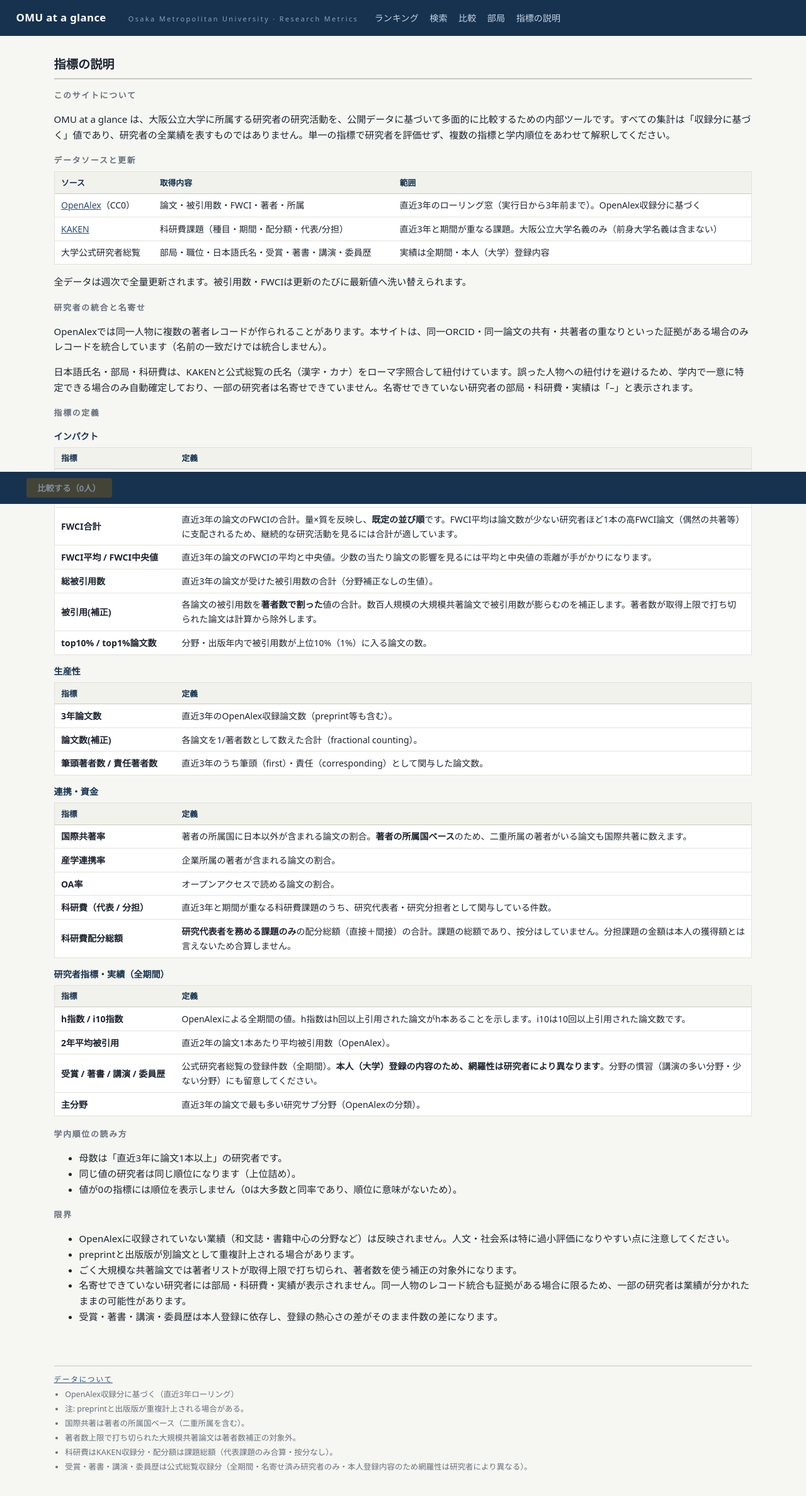
After one commit to daiju-ueda/omu_at_a_glance, a Python web app: template web/templates/about.html in a window 1280 px wide. The commit adds this page. Shown: the whole page at 63% size. Run offline with Jinja, Linux system fonts and the light colour scheme; the template is opened without the code that fills it, so the values that code supplies are empty.

Commit message:
feat: 指標説明ページ（/about）

```diff
--- a/web/static/style.css
+++ b/web/static/style.css
@@ -242,6 +242,11 @@ footer .foot-title {
 footer ul { margin: 0; padding-left: 1.1rem; }
 footer li { margin-bottom: 0.15rem; }
 
+/* ===== 指標説明ページ ===== */
+.metric-section h4 { margin: 0.9rem 0 0.35rem; font-size: 0.88rem; color: var(--indigo-deep); }
+.metric-section table { margin-bottom: 0.4rem; }
+table.defs td:first-child { white-space: nowrap; font-weight: 600; width: 12rem; }
+
 /* ===== responsive ===== */
 @media (max-width: 900px) {
   main { padding: 1rem; }
--- /dev/null
+++ b/web/templates/about.html
@@ -0,0 +1,99 @@
+{% extends "base.html" %}
+{% block title %}指標の説明 - OMU at a glance{% endblock %}
+{% block content %}
+<h2>指標の説明</h2>
+
+<section class="metric-section">
+<h3>このサイトについて</h3>
+<p>OMU at a glance は、大阪公立大学に所属する研究者の研究活動を、公開データに基づいて多面的に比較するための内部ツールです。すべての集計は「収録分に基づく」値であり、研究者の全業績を表すものではありません。単一の指標で研究者を評価せず、複数の指標と学内順位をあわせて解釈してください。</p>
+</section>
+
+<section class="metric-section">
+<h3>データソースと更新</h3>
+<table>
+<thead><tr><th>ソース</th><th>取得内容</th><th>範囲</th></tr></thead>
+<tbody>
+<tr><td><a href="https://openalex.org/" target="_blank">OpenAlex</a>（CC0）</td><td>論文・被引用数・FWCI・著者・所属</td><td>直近3年のローリング窓（実行日から3年前まで）。OpenAlex収録分に基づく</td></tr>
+<tr><td><a href="https://kaken.nii.ac.jp/" target="_blank">KAKEN</a></td><td>科研費課題（種目・期間・配分額・代表/分担）</td><td>直近3年と期間が重なる課題。大阪公立大学名義のみ（前身大学名義は含まない）</td></tr>
+<tr><td>大学公式研究者総覧</td><td>部局・職位・日本語氏名・受賞・著書・講演・委員歴</td><td>実績は全期間・本人（大学）登録内容</td></tr>
+</tbody>
+</table>
+<p>全データは週次で全量更新されます。被引用数・FWCIは更新のたびに最新値へ洗い替えられます。</p>
+</section>
+
+<section class="metric-section">
+<h3>研究者の統合と名寄せ</h3>
+<p>OpenAlexでは同一人物に複数の著者レコードが作られることがあります。本サイトは、同一ORCID・同一論文の共有・共著者の重なりといった証拠がある場合のみレコードを統合しています（名前の一致だけでは統合しません）。</p>
+<p>日本語氏名・部局・科研費は、KAKENと公式総覧の氏名（漢字・カナ）をローマ字照合して紐付けています。誤った人物への紐付けを避けるため、学内で一意に特定できる場合のみ自動確定しており、一部の研究者は名寄せできていません。名寄せできていない研究者の部局・科研費・実績は「–」と表示されます。</p>
+</section>
+
+<section class="metric-section">
+<h3>指標の定義</h3>
+
+<h4>インパクト</h4>
+<table class="defs">
+<thead><tr><th>指標</th><th>定義</th></tr></thead>
+<tbody>
+<tr><td>FWCI</td><td>Field-Weighted Citation Impact。論文の被引用数を、同じ分野・同じ出版年・同じ文献タイプの世界平均で正規化した値で、<strong>1.0が世界平均</strong>です。分野による被引用数の桁違い（医学は多く数学は少ない等）を補正して比較できます。</td></tr>
+<tr><td>FWCI合計</td><td>直近3年の論文のFWCIの合計。量×質を反映し、<strong>既定の並び順</strong>です。FWCI平均は論文数が少ない研究者ほど1本の高FWCI論文（偶然の共著等）に支配されるため、継続的な研究活動を見るには合計が適しています。</td></tr>
+<tr><td>FWCI平均 / FWCI中央値</td><td>直近3年の論文のFWCIの平均と中央値。少数の当たり論文の影響を見るには平均と中央値の乖離が手がかりになります。</td></tr>
+<tr><td>総被引用数</td><td>直近3年の論文が受けた被引用数の合計（分野補正なしの生値）。</td></tr>
+<tr><td>被引用(補正)</td><td>各論文の被引用数を<strong>著者数で割った</strong>値の合計。数百人規模の大規模共著論文で被引用数が膨らむのを補正します。著者数が取得上限で打ち切られた論文は計算から除外します。</td></tr>
+<tr><td>top10% / top1%論文数</td><td>分野・出版年内で被引用数が上位10%（1%）に入る論文の数。</td></tr>
+</tbody>
+</table>
+
+<h4>生産性</h4>
+<table class="defs">
+<thead><tr><th>指標</th><th>定義</th></tr></thead>
+<tbody>
+<tr><td>3年論文数</td><td>直近3年のOpenAlex収録論文数（preprint等も含む）。</td></tr>
+<tr><td>論文数(補正)</td><td>各論文を1/著者数として数えた合計（fractional counting）。</td></tr>
+<tr><td>筆頭著者数 / 責任著者数</td><td>直近3年のうち筆頭（first）・責任（corresponding）として関与した論文数。</td></tr>
+</tbody>
+</table>
+
+<h4>連携・資金</h4>
+<table class="defs">
+<thead><tr><th>指標</th><th>定義</th></tr></thead>
+<tbody>
+<tr><td>国際共著率</td><td>著者の所属国に日本以外が含まれる論文の割合。<strong>著者の所属国ベース</strong>のため、二重所属の著者がいる論文も国際共著に数えます。</td></tr>
+<tr><td>産学連携率</td><td>企業所属の著者が含まれる論文の割合。</td></tr>
+<tr><td>OA率</td><td>オープンアクセスで読める論文の割合。</td></tr>
+<tr><td>科研費（代表 / 分担）</td><td>直近3年と期間が重なる科研費課題のうち、研究代表者・研究分担者として関与している件数。</td></tr>
+<tr><td>科研費配分総額</td><td><strong>研究代表者を務める課題のみ</strong>の配分総額（直接＋間接）の合計。課題の総額であり、按分はしていません。分担課題の金額は本人の獲得額とは言えないため合算しません。</td></tr>
+</tbody>
+</table>
+
+<h4>研究者指標・実績（全期間）</h4>
+<table class="defs">
+<thead><tr><th>指標</th><th>定義</th></tr></thead>
+<tbody>
+<tr><td>h指数 / i10指数</td><td>OpenAlexによる全期間の値。h指数はh回以上引用された論文がh本あることを示します。i10は10回以上引用された論文数です。</td></tr>
+<tr><td>2年平均被引用</td><td>直近2年の論文1本あたり平均被引用数（OpenAlex）。</td></tr>
+<tr><td>受賞 / 著書 / 講演 / 委員歴</td><td>公式研究者総覧の登録件数（全期間）。<strong>本人（大学）登録の内容のため、網羅性は研究者により異なります</strong>。分野の慣習（講演の多い分野・少ない分野）にも留意してください。</td></tr>
+<tr><td>主分野</td><td>直近3年の論文で最も多い研究サブ分野（OpenAlexの分類）。</td></tr>
+</tbody>
+</table>
+</section>
+
+<section class="metric-section">
+<h3>学内順位の読み方</h3>
+<ul>
+<li>母数は「直近3年に論文1本以上」の研究者です。</li>
+<li>同じ値の研究者は同じ順位になります（上位詰め）。</li>
+<li>値が0の指標には順位を表示しません（0は大多数と同率であり、順位に意味がないため）。</li>
+</ul>
+</section>
+
+<section class="metric-section">
+<h3>限界</h3>
+<ul>
+<li>OpenAlexに収録されていない業績（和文誌・書籍中心の分野など）は反映されません。人文・社会系は特に過小評価になりやすい点に注意してください。</li>
+<li>preprintと出版版が別論文として重複計上される場合があります。</li>
+<li>ごく大規模な共著論文では著者リストが取得上限で打ち切られ、著者数を使う補正の対象外になります。</li>
+<li>名寄せできていない研究者には部局・科研費・実績が表示されません。同一人物のレコード統合も証拠がある場合に限るため、一部の研究者は業績が分かれたままの可能性があります。</li>
+<li>受賞・著書・講演・委員歴は本人登録に依存し、登録の熱心さの差がそのまま件数の差になります。</li>
+</ul>
+</section>
+{% endblock %}
--- a/web/templates/base.html
+++ b/web/templates/base.html
@@ -11,7 +11,7 @@
 <header>
   <h1><a href="/">OMU at a glance</a></h1>
   <span class="tagline">Osaka Metropolitan University · Research Metrics</span>
-  <nav><a href="/" {% if path == '/' %}class="current"{% endif %}>ランキング</a><a href="/search" {% if path == '/search' %}class="current"{% endif %}>検索</a><a href="/compare" {% if path == '/compare' %}class="current"{% endif %}>比較</a><a href="/departments" {% if path == '/departments' %}class="current"{% endif %}>部局</a></nav>
+  <nav><a href="/" {% if path == '/' %}class="current"{% endif %}>ランキング</a><a href="/search" {% if path == '/search' %}class="current"{% endif %}>検索</a><a href="/compare" {% if path == '/compare' %}class="current"{% endif %}>比較</a><a href="/departments" {% if path == '/departments' %}class="current"{% endif %}>部局</a><a href="/about" {% if path == '/about' %}class="current"{% endif %}>指標の説明</a></nav>
 </header>
 <main>
 {% block content %}{% endblock %}
@@ -22,7 +22,7 @@
 </div>
 <script src="/static/compare.js"></script>
 <footer>
-  <p class="foot-title">データについて</p>
+  <p class="foot-title"><a href="/about">データについて</a></p>
   <ul>
     <li>OpenAlex収録分に基づく（直近3年ローリング）{% if synced %}・最終同期: {{ synced }}{% endif %}</li>
     <li>注: preprintと出版版が重複計上される場合がある。</li>
```
Also changed, not shown: tests/test_web.py (+17 -0 lines), web/app.py (+7 -0 lines).
